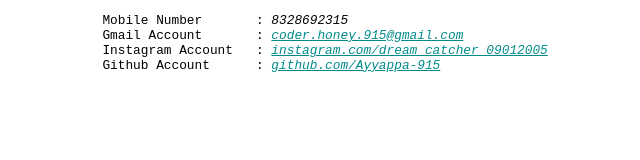
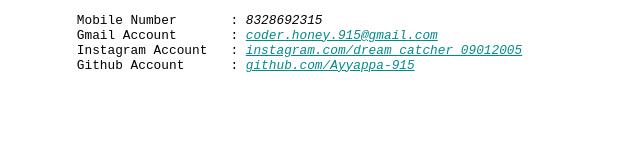
Before and after one commit to Ayyappa-915/PORTFOLIO-915, a website: page public/HTML/contact.html in a window 1280 px wide. Shown: the whole page, without its empty margins (0-640 px from the left). Drawn offline with Linux system fonts and the light colour scheme; files that its build step writes are made by us from their sources.

Commit message:
Update contact.css

```diff
--- a/public/CSS/contact.css
+++ b/public/CSS/contact.css
@@ -15,5 +15,5 @@
 pre
 {
     font-size:1vw;
-    margin-left:8vw;
+    margin-left:6vw;
 }
```
